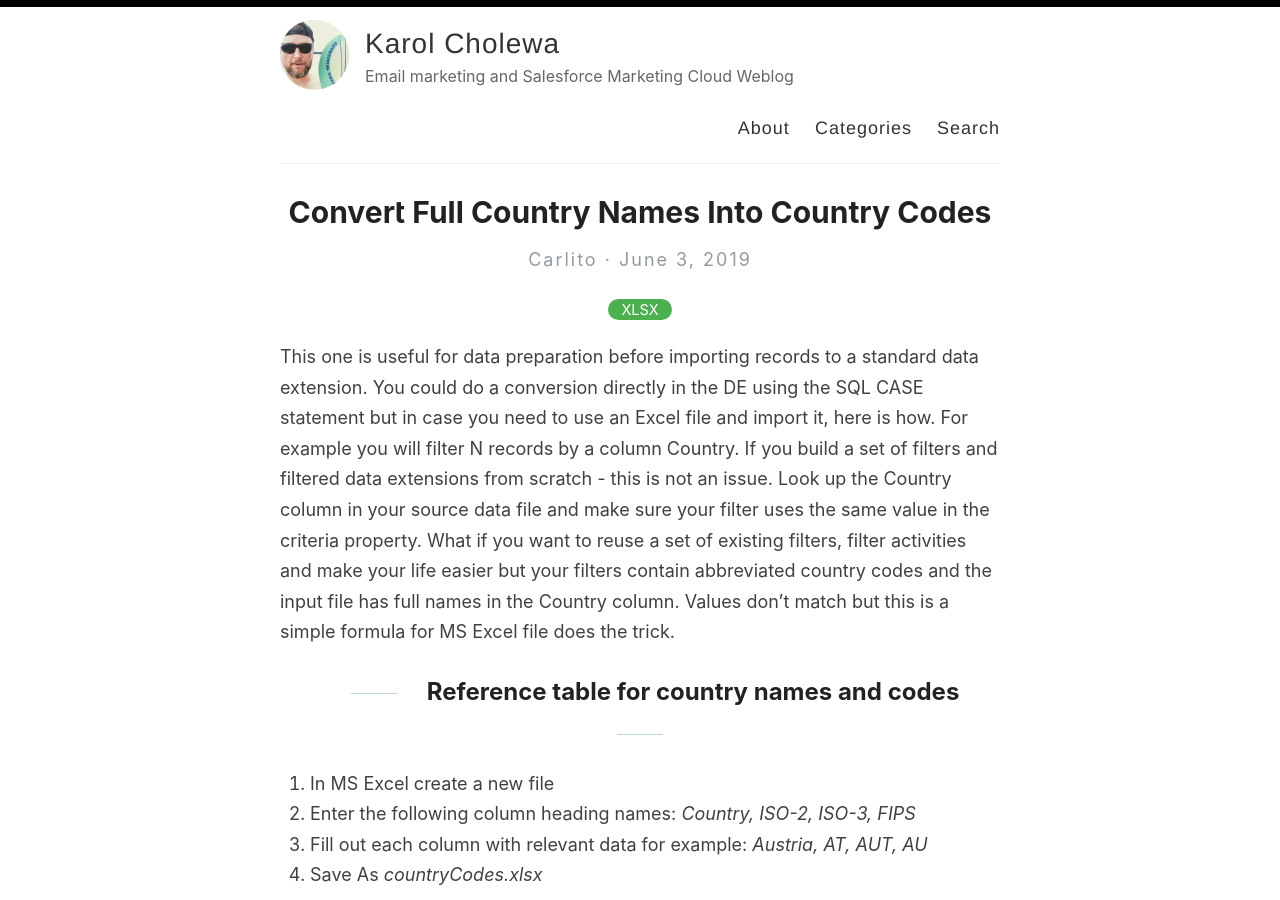
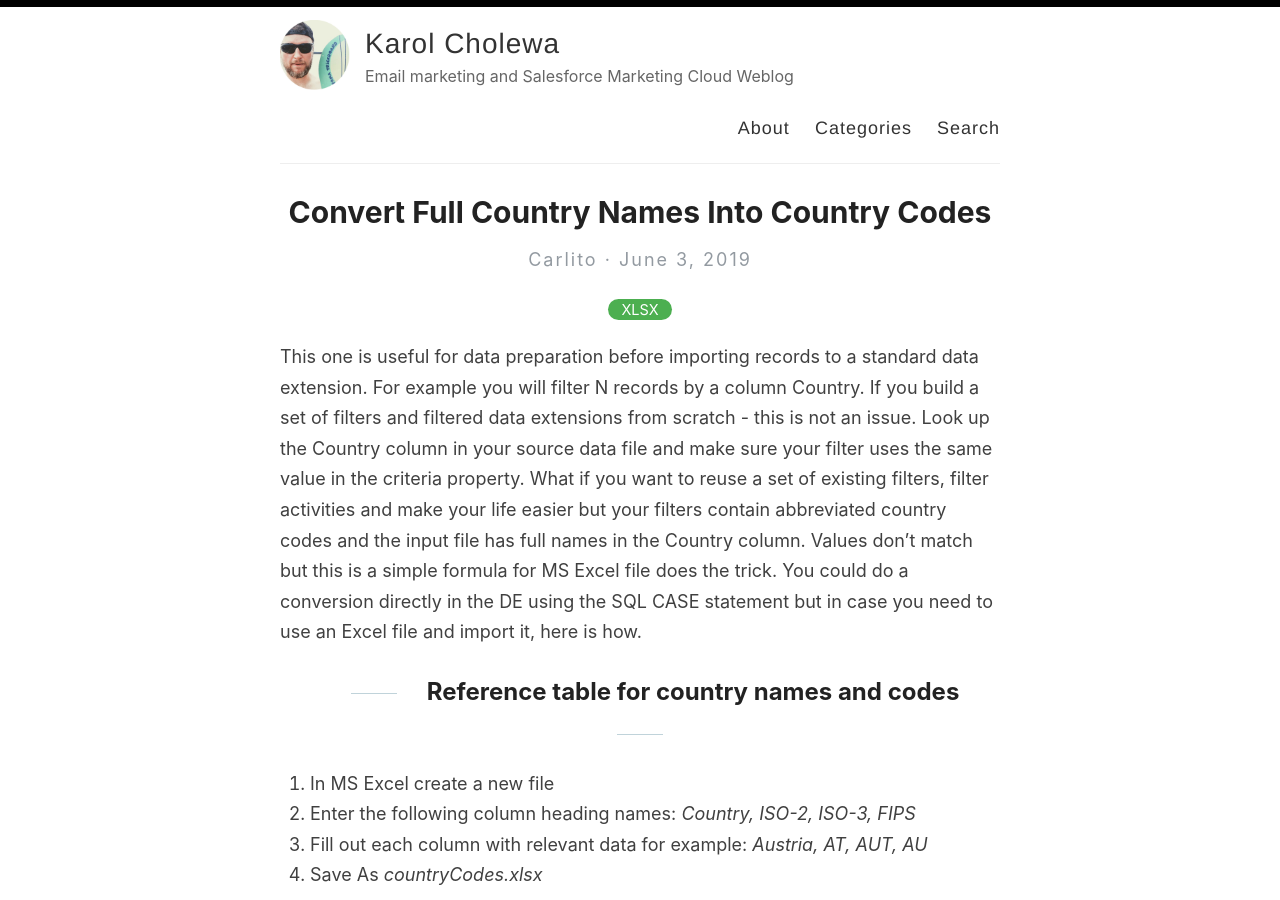
Before and after one commit to karolcholewa/blog, a Jekyll site: the page built from _posts/2019-06-03-country-names-codes.md, in a window 1280 px wide and 900 px high. Built offline with Jekyll 4.4.1, drawn with Linux system fonts in a browser that asks for light colours.

```diff
--- a/_posts/2019-06-03-country-names-codes.md
+++ b/_posts/2019-06-03-country-names-codes.md
@@ -4,7 +4,7 @@ title: "Convert Full Country Names Into Country Codes"
 categories: XLSX
 ---
 
-This one is useful for data preparation before importing records to a standard data extension. You could do a conversion directly in the DE using the SQL CASE statement but in case you need to use an Excel file and import it, here is how. For example you will filter N records by a column Country. If you build a set of filters and filtered data extensions from scratch - this is not an issue. Look up the Country column in your source data file and make sure your filter uses the same value in the criteria property. What if you want to reuse a set of existing filters, filter activities and make your life easier but your filters contain abbreviated country codes and the input file has full names in the Country column. Values don’t match but this is a simple formula for MS Excel file does the trick.
+This one is useful for data preparation before importing records to a standard data extension. For example you will filter N records by a column Country. If you build a set of filters and filtered data extensions from scratch - this is not an issue. Look up the Country column in your source data file and make sure your filter uses the same value in the criteria property. What if you want to reuse a set of existing filters, filter activities and make your life easier but your filters contain abbreviated country codes and the input file has full names in the Country column. Values don’t match but this is a simple formula for MS Excel file does the trick. You could do a conversion directly in the DE using the SQL CASE statement but in case you need to use an Excel file and import it, here is how.
 
 
 ## Reference table for country names and codes
```
